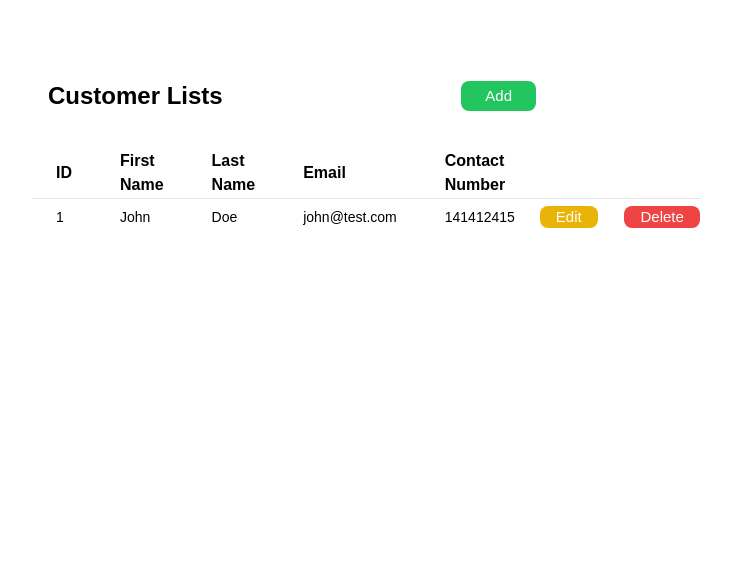
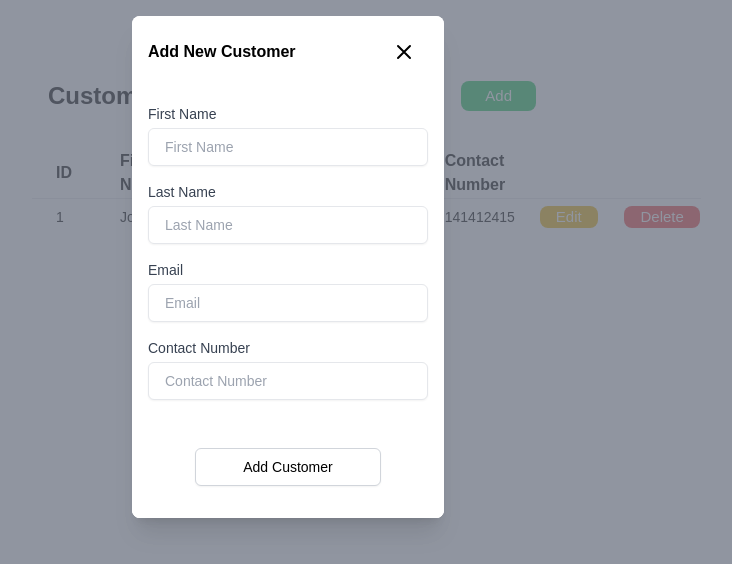
Before and after one commit to khalid-sanggoyod/crm-fe, a React (Vite) app: page / in a window 1280 px wide. Both pictures are taken after a click on the button "Add". Shown: the top 564 px of the page, without its empty margins (352-1084 px from the left). Built offline with nearby package versions, Linux system fonts and the light colour scheme.

Commit message:
added for add modal customer ui

```diff
--- /dev/null
+++ b/src/components/Modals/AddModal/AddModal.tsx
@@ -0,0 +1,63 @@
+import React from "react";
+
+const AddModal: React.FC<any> = (props) => {
+    return (
+        <div className={`fixed inset-0 z-30 overflow-x-auto ${props.show ? '' : 'hidden'}`}>
+            <div className="flex items-center justify-center p-4">
+                <div className="fixed inset-0 transition-opacity">
+                    <div onClick={props.handleCloseAndReset} className="absolute inset-0 bg-gray-500 opacity-75"></div>
+                </div>
+                <div
+                    className="inline-block w-1/4 h-auto overflow-hidden transition-all transform bg-white rounded-lg shadow-xl"
+                    role="dialog"
+                    aria-modal="true"
+                    aria-labelledby="modal-headline"
+                >
+                    <form onSubmit={props.handleSubmit} className="h-full bg-white">
+                        <div className="flex items-center p-4">
+                            <div className="w-3/4">
+                                <div className={`flex items-center`}>
+                                    <span className="font-bold text-md">{props.updateData ? `Update ${props.label}` : `Add New ${props.label}`}</span>
+                                </div>
+                            </div>
+                            <div className="w-1/4 text-right">
+                                <button
+                                    onClick={() => props.handleCloseAndReset()}
+                                    className="inline-flex items-center justify-center p-2 px-3 btn btn-text"
+                                    type="button"
+                                >
+                                    <svg
+                                        className="inline-block w-6 h-6"
+                                        fill="none"
+                                        viewBox="0 0 24 24"
+                                        stroke="currentColor"
+                                    >
+                                        <path
+                                            strokeLinecap="round"
+                                            strokeLinejoin="round"
+                                            strokeWidth="2"
+                                            d="M6 18L18 6M6 6l12 12"
+                                        />
+                                    </svg>
+                                </button>
+                            </div>
+                        </div>
+                        {props.children}
+                        <div className="inset-x-0 bottom-0 block p-8 bg-white">
+                            <div className="w-3/4 mx-auto">
+                                <button
+                                    type="submit"
+                                    className={`bg-white border flex justify-center w-full h-full px-4 py-2 text-sm hover:bg-gray-100 border-gray-300 rounded-md shadow-sm cursor-pointer group`}
+                                >
+                                    {props.updateData ? `Update ${props.label}` : `Add ${props.label}`}
+                                </button>
+                            </div>
+                        </div>
+                    </form>
+                </div>
+            </div>
+        </div>
+    )
+}
+
+export default AddModal;
--- /dev/null
+++ b/src/components/Modals/AddModal/index.tsx
@@ -0,0 +1,116 @@
+import React from "react";
+import AddModal from "./AddModal";
+
+const AddProductModal: React.FC<{
+    show: boolean;
+    handleClose: () => void;
+}> = ({ show, handleClose }) => {
+    const [inputObject, setInputObject] = React.useState<{
+        firstName: string;
+        lastName: string;
+        email: string;
+        contactNumber: string;
+    }>({
+        firstName: '',
+        lastName: '',
+        email: '',
+        contactNumber: '',
+    })
+
+    const handleCloseAndReset = () => {
+        setInputObject({
+            firstName: '',
+            lastName: '',
+            email: '',
+            contactNumber: '',
+        })
+        handleClose()
+    }
+
+    return (
+        <AddModal
+            show={show}
+            handleCloseAndReset={handleCloseAndReset}
+            label={'Customer'}
+        >
+            <div className="block h-full p-4 my-auto">
+                <div className="space-y-4">
+                    <div className="bg-white">
+                        <div className="w-full">
+                            <label className="block text-sm font-medium text-gray-700">
+                                First Name
+                            </label>
+                            <input
+                                type="text"
+                                name="firstName"
+                                id="firstName"
+                                required
+                                placeholder="First Name"
+                                autoCapitalize="words"
+                                autoComplete="given-name"
+                                className="block w-full px-4 py-2 mt-1 text-sm border rounded-md shadow-sm"
+                                value={inputObject?.firstName || ""}
+                            />
+                        </div>
+                    </div>
+                    <div className="bg-white">
+                        <div className="w-full">
+                            <label className="block text-sm font-medium text-gray-700">
+                                Last Name
+                            </label>
+                            <input
+                                type="text"
+                                name="lastName"
+                                id="lastName"
+                                required
+                                placeholder="Last Name"
+                                autoCapitalize="words"
+                                autoComplete="given-name"
+                                className="block w-full px-4 py-2 mt-1 text-sm border rounded-md shadow-sm"
+                                value={inputObject?.lastName || ""}
+                            />
+                        </div>
+                    </div>
+                    <div className="bg-white">
+                        <div className="w-full">
+                            <label className="block text-sm font-medium text-gray-700">
+                                Email
+                            </label>
+                            <input
+                                type="text"
+                                name="email"
+                                id="email"
+                                required
+                                placeholder="Email"
+                                autoCapitalize="words"
+                                autoComplete="given-name"
+                                className="block w-full px-4 py-2 mt-1 text-sm border rounded-md shadow-sm"
+                                value={inputObject?.email || ""}
+                            />
+                        </div>
+                    </div>
+                    <div className="bg-white">
+                        <div className="w-full">
+                            <label className="block text-sm font-medium text-gray-700">
+                                Contact Number
+                            </label>
+                            <input
+                                type="text"
+                                name="contactNumber"
+                                id="contactNumber"
+                                required
+                                placeholder="Contact Number"
+                                autoCapitalize="words"
+                                autoComplete="given-name"
+                                className="block w-full px-4 py-2 mt-1 text-sm border rounded-md shadow-sm"
+                                value={inputObject?.contactNumber || ""}
+                            />
+                        </div>
+                    </div>
+                </div>
+            </div>
+        </AddModal>
+    )
+}
+
+export default React.memo(AddProductModal)
--- a/src/containers/table-section/index.tsx
+++ b/src/containers/table-section/index.tsx
@@ -1,18 +1,28 @@
 import React, { FC } from "react";
 import DeleteModal from "../../components/Modals/DeleteModal";
+import AddProductModal from "../../components/Modals/AddModal/index";
 
 interface CollectionsProps { }
 
 const TableSection: FC<CollectionsProps> = () => {
 
+    const [openModal, setOpenModal] = React.useState<boolean>(false)
     const [openDeleteModal, setOpenDeleteModal] = React.useState<boolean>(false)
 
     const handleClose = () => {
         setOpenDeleteModal(false)
     }
 
+    const handleCloseAdd = () => {
+        setOpenModal(false)
+      }
+
     return (
         <section className="h-auto">
+            <AddProductModal
+                show={openModal}
+                handleClose={handleCloseAdd}
+            />
             <DeleteModal
                 show={openDeleteModal}
                 setOpenDeleteModal={setOpenDeleteModal}
@@ -26,7 +36,7 @@ const TableSection: FC<CollectionsProps> = () => {
                             <div className="w-full b-2 flex items-center">
                                 <p className="font-bold text-2xl ml-2">Customer Lists</p>
                             </div>
-                            <button className="flex items-center justify-center text-[15px] text-white px-6 py-1 rounded-lg bg-green-500">
+                            <button onClick={() => setOpenModal(true)} className="flex items-center justify-center text-[15px] text-white px-6 py-1 rounded-lg bg-green-500">
                                 Add
                             </button>
                         </div>
```
